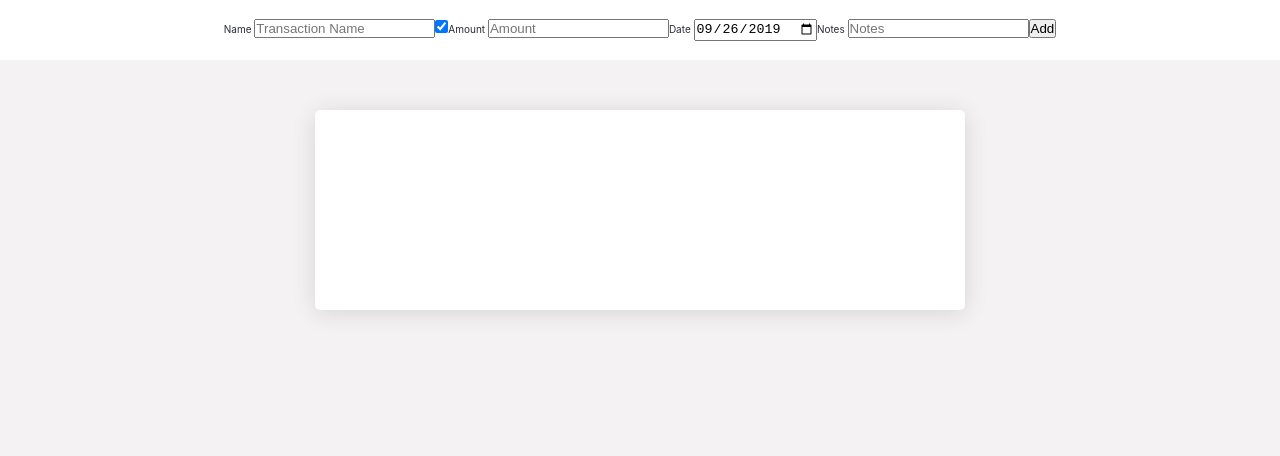
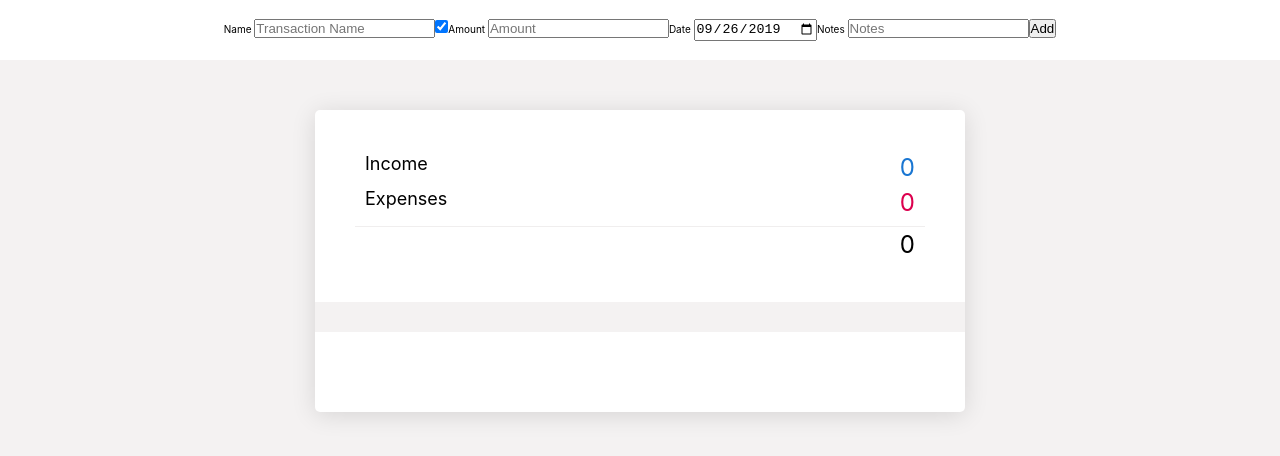
Before and after one commit to ahmsalah/jars, a React (Create React App) app: page / in a window 1280 px wide. Shown: the top 456 px of the page. Built offline with nearby package versions, Linux system fonts and the light colour scheme.

Commit message:
Add Summary, Replace addAmount with calcTotal

```diff
--- a/src/App.css
+++ b/src/App.css
@@ -11,7 +11,7 @@
 	max-width: 65rem;
 	min-height: 20rem;
 	margin: 5rem auto;
-	padding: 4rem;
+	/* padding: 4rem 0; */
 	box-shadow: 0 3px 24px 0 rgba(0, 0, 0, .12);
 	border-radius: .5rem;
 }
--- a/src/App.js
+++ b/src/App.js
@@ -3,6 +3,17 @@ import './App.css';
 import Navbar from './Navbar';
 import Summary from './Summary';
 import TransactionsList from './TransactionsList';
+
+/**
+|--------------------------------------------------
+| -- add transaction type
+| -- implement deleteTransaction
+| -- change amount in newTransactionForm from string to number
+
+| -- calculate all incomes and expenses and display with the total in Summary
+| --
+|--------------------------------------------------
+*/
 
 class App extends Component {
 	constructor(props) {
@@ -24,36 +35,61 @@ class App extends Component {
 				// }
 			],
 			inc: [],
-			exp: [],
-			total: ''
+			exp: []
 		};
 	}
+
 	addTransaction = newTransaction => {
-		this.setState({ transactions: [ ...this.state.transactions, newTransaction ] });
+		this.setState({ transactions: [ ...this.state.transactions, newTransaction ] }, () =>
+			this.calcTotal()
+		);
 	};
 
-	addAmount = (newAmount, type) => {
-		if (type === 'exp') {
-			this.setState({ exp: [ ...this.state.exp, newAmount ] });
-		} else if (type === 'inc') {
-			this.setState({ inc: [ ...this.state.inc, newAmount ] });
-		}
+	calcTotal = () => {
+		let totalInc = [];
+		let totalExp = [];
+		this.state.transactions.map(tr => {
+			if (tr.type === 'inc') {
+				totalInc.push(tr.amount);
+			} else if (tr.type === 'exp') {
+				totalExp.push(tr.amount);
+			}
+		});
+		// console.log(totalInc, totalExp);
+		this.setState({ inc: totalInc, exp: totalExp });
 	};
 
+	// addAmount = (newAmount, type) => {
+	// 	if (type === 'exp') {
+	// 		this.setState({ exp: [ ...this.state.exp, newAmount ] });
+	// 	} else if (type === 'inc') {
+	// 		this.setState({ inc: [ ...this.state.inc, newAmount ] });
+	// 	}
+	// };
+
 	removeTransaction = id => {
-		this.setState({
-			transactions: this.state.transactions.filter(tr => tr.id !== id)
-		});
+		this.setState(
+			{
+				transactions: this.state.transactions.filter(tr => tr.id !== id)
+			},
+			() => this.calcTotal()
+		);
+	};
+
+	sumTotal = arr => {
+		const reducer = (acc, curr) => acc + curr;
+		return arr.length > 0 ? arr.reduce(reducer) : 0;
 	};
 
 	render() {
+		const { transactions, exp, inc } = this.state;
 		return (
 			<div className="App">
-				<Navbar addTransaction={this.addTransaction} addAmount={this.addAmount} />
+				<Navbar addTransaction={this.addTransaction} calcTotal={this.calcTotal} />
 				<div className="App__content">
-					<Summary />
+					<Summary exp={exp} inc={inc} sumTotal={this.sumTotal} />
 					<TransactionsList
-						transactions={this.state.transactions}
+						transactions={transactions}
 						removeTransaction={this.removeTransaction}
 					/>
 				</div>
--- a/src/Navbar.js
+++ b/src/Navbar.js
@@ -8,7 +8,7 @@ export class Navbar extends Component {
 			<div className="Navbar">
 				<NewTransactionForm
 					addTransaction={this.props.addTransaction}
-					addAmount={this.props.addAmount}
+					calcTotal={this.props.calcTotal}
 				/>
 			</div>
 		);
--- a/src/NewTransactionForm.js
+++ b/src/NewTransactionForm.js
@@ -9,7 +9,6 @@ export class NewTransactionForm extends Component {
 		const day = date.getDate().toString().padStart(2, '0');
 		const year = date.getFullYear();
 		const curDate = `${year}-${month}-${day}`;
-		console.log(curDate);
 
 		this.state = {
 			name: '',
@@ -22,16 +21,13 @@ export class NewTransactionForm extends Component {
 
 	handleSubmit = evt => {
 		evt.preventDefault();
-		let transaction, amount;
+		let transaction;
+		let amount = parseInt(this.state.amount);
 		if (this.state.expense) {
 			amount = this.state.amount * -1;
 			transaction = { ...this.state, amount: amount, type: 'exp', id: uuid() };
-			//change the amount to be a number first
-			this.props.addAmount(this.state.amount, 'exp');
 		} else {
-			transaction = { ...this.state, type: 'inc', id: uuid() };
-			//change the amount to be a number first
-			this.props.addAmount(this.state.amount, 'inc');
+			transaction = { ...this.state, amount: amount, type: 'inc', id: uuid() };
 		}
 		this.props.addTransaction(transaction);
 		this.setState({ name: '', amount: '', note: '' });
@@ -48,9 +44,6 @@ export class NewTransactionForm extends Component {
 	};
 
 	render() {
-		// console.log(this.state.checked);
-		// console.log(this.state.amount);
-
 		const { name, amount, date, note } = this.state;
 		return (
 			<form className="NewTransactionForm" onSubmit={this.handleSubmit}>
--- /dev/null
+++ b/src/Summary.css
@@ -0,0 +1,29 @@
+.Summary {
+	width: 100%;
+	display: flex;
+	flex-direction: column;
+	font-size: 1.8rem;
+	border-bottom: 3rem solid var(--color-grey-light-2);
+	padding: 4rem;
+}
+
+.Summary > * {
+	display: flex;
+	padding: .3rem 1rem;
+}
+
+.Summary__amount {
+	margin-left: auto;
+	font-size: 2.4rem;
+}
+
+.Summary__amount--inc {
+	color: var(--color-blue);
+}
+.Summary__amount--exp {
+	color: var(--color-red);
+}
+
+.Summary__total {
+	border-top: var(--line);
+}
--- a/src/Summary.js
+++ b/src/Summary.js
@@ -1,17 +1,29 @@
 import React, { Component } from 'react';
+import './Summary.css';
 
 export class Summary extends Component {
-	constructor(props) {
-		super(props);
-		this.state = {
-			expenses: [],
-			income: [],
-			total: 0
-		};
-	}
-
 	render() {
-		return <div />;
+		const { inc, exp, sumTotal } = this.props;
+		// const reducer = (acc, curr) => acc + curr;
+		// const totalInc = inc.length > 0 ? inc.reduce(reducer) : 0;
+		// const totalExp = exp.length > 0 ? exp.reduce(reducer) : 0;
+		const total = sumTotal(inc) + sumTotal(exp);
+		return (
+			<div className="Summary">
+				<div className="Summary__inc">
+					<span>Income </span>
+					<span className="Summary__amount Summary__amount--inc">{sumTotal(inc)}</span>
+				</div>
+				<div className="Summary__exp">
+					<span>Expenses </span>
+					<span className="Summary__amount Summary__amount--exp">{sumTotal(exp)}</span>
+				</div>
+				<div className="underline" />
+				<div className="Summary__total">
+					<span className="Summary__amount Summary__amount--total">{total}</span>
+				</div>
+			</div>
+		);
 	}
 }
 
--- a/src/Transaction.css
+++ b/src/Transaction.css
@@ -26,12 +26,20 @@
 	margin-right: 2rem;
 }
 
+.inc {
+	color: var(--color-blue);
+}
+
+.exp {
+	color: var(--color-red);
+}
+
 .Transaction__remove-btn {
 	opacity: 0;
 	cursor: pointer;
 }
 
-.Transaction__remove-btn:hover {
+.Transaction:hover .Transaction__remove-btn {
 	opacity: 1;
 	transition: opacity .4s;
 }
--- a/src/Transaction.js
+++ b/src/Transaction.js
@@ -7,12 +7,12 @@ export class Transaction extends Component {
 	};
 
 	render() {
-		const { name, date, amount, note } = this.props;
+		const { name, date, amount, note, type } = this.props;
 		return (
 			<p className="Transaction">
 				<span className="Transaction__name">{name}</span>
 				<span className="Transaction__date">{date}</span>
-				<span className="Transaction__amount">{amount}</span>
+				<span className={`Transaction__amount ${type === 'exp' ? 'exp' : 'inc'}`}>{amount}</span>
 				<a className="Transaction__remove-btn" onClick={this.handleRemove}>
 					<i className="fas fa-trash" />
 				</a>
--- a/src/TransactionsList.css
+++ b/src/TransactionsList.css
@@ -2,4 +2,5 @@
 	width: 100%;
 	display: flex;
 	flex-direction: column;
+	padding: 4rem;
 }
--- a/src/TransactionsList.js
+++ b/src/TransactionsList.js
@@ -14,6 +14,7 @@ export class TransactionsList extends Component {
 						amount={tr.amount}
 						date={tr.date}
 						note={tr.note}
+						type={tr.type}
 						removeTransaction={this.props.removeTransaction}
 					/>
 				))}
--- a/src/index.css
+++ b/src/index.css
@@ -1,6 +1,8 @@
 :root {
-	--color-primary: #eb2f64;
-	--color-secondary: #282c34;
+	/* --color-primary: #eb2f64; */
+	/* --color-secondary: #282c34; */
+	--color-blue: #1976d2;
+	--color-red: #dc004e;
 
 	--color-grey-light-1: #faf9f9;
 	--color-grey-light-2: #f4f2f2;
```
